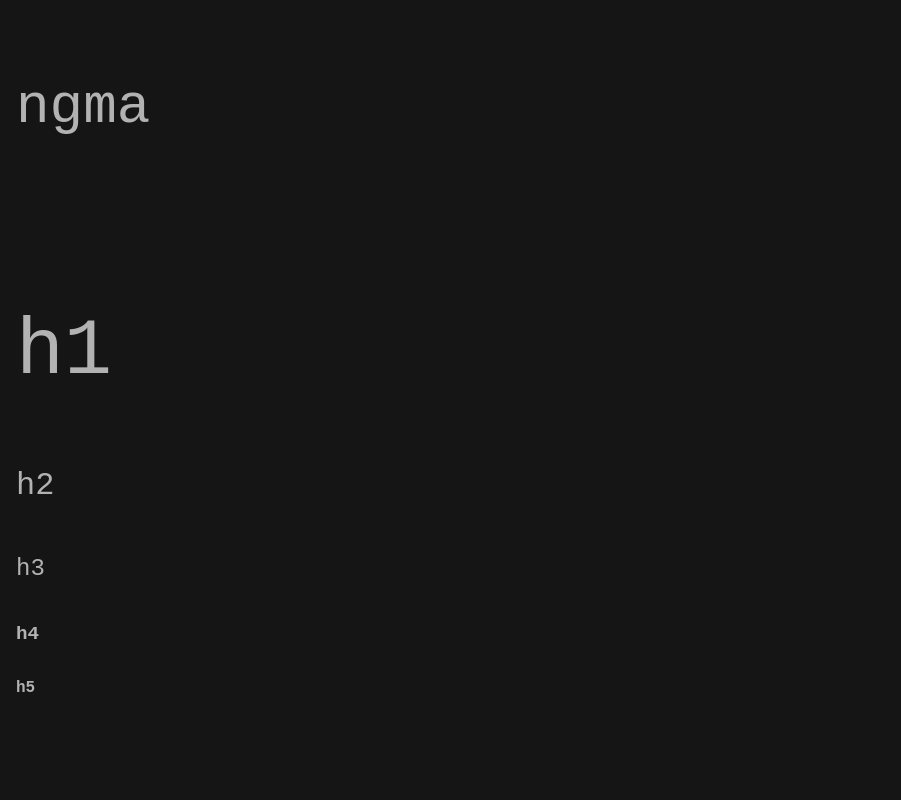
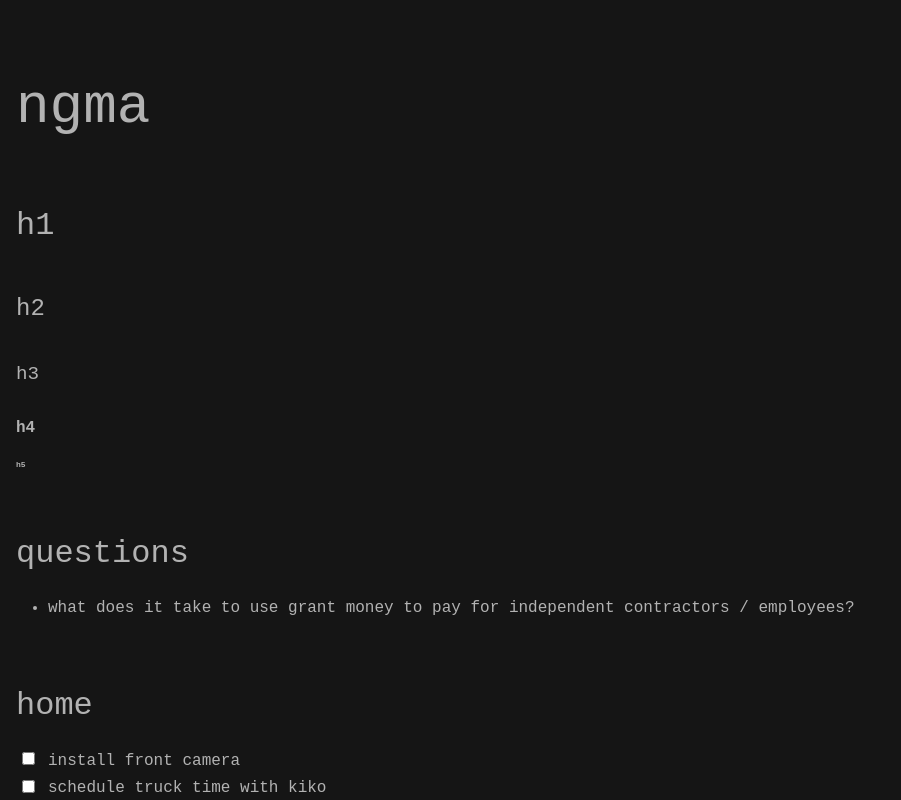
Before and after one commit to natemart/natemart.github.io, a plain HTML site: page index.html in a window 1280 px wide. Shown: the top 800 px of the page, without its empty margins (0-901 px from the left). Drawn offline with Linux system fonts and the light colour scheme.

Commit message:
changed h1 - h5 sizes

```diff
--- a/todo.css
+++ b/todo.css
@@ -81,27 +81,27 @@ h4, h5, h6 {
 }
 
 h1 {
-  font-size: 5em;
+  font-size: 2em;
 }
 
 h2 {
-  font-size: 2em;
+  font-size: 1.5em;
 }
 
 h3 {
-  font-size: 1.5em;
+  font-size: 1.2em;
 }
 
 h4 {
-  font-size: 1.2em;
+  font-size: 1em;
 }
 
 h5 {
-  font-size: 1em;
+  font-size: .5em;
 }
 
 h6 {
-  font-size: 0.9em;
+  font-size: 0.25em;
 }
 
 blockquote {
```
